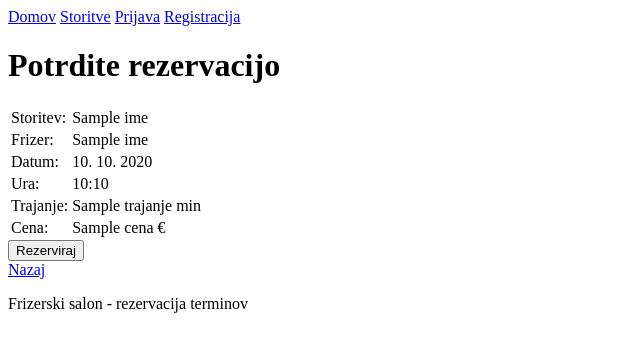
After one commit to hali-art/Tian-Amel-Naloga, a Django app: template rezervacije/templates/rezervacije/rezerviraj.html in a window 1280 px wide. The commit adds this page. Shown: the top 352 px of the page, without its empty margins (0-640 px from the left). Run offline with Django 3.2, Linux system fonts and the light colour scheme; the template is opened without the code that fills it: most values are stand-ins (such as "Sample title", 1, 10 or a date in 2020).

Commit message:
Obrazec za rezervacijo termina in stran s potrditvijo (#14)

```diff
--- a/rezervacije/templates/rezervacije/izbira_termina.html
+++ b/rezervacije/templates/rezervacije/izbira_termina.html
@@ -33,7 +33,7 @@
     {% if termini %}
         <div class="termini">
             {% for ura in termini %}
-                <span class="termin">{{ ura|time:"H:i" }}</span>
+                <a class="termin" href="{% url 'rezerviraj' %}?storitev={{ storitev.id }}&frizer={{ izbran_frizer.id }}&datum={{ izbran_datum|date:'Y-m-d' }}&ura={{ ura|time:'H:i' }}">{{ ura|time:"H:i" }}</a>
             {% endfor %}
         </div>
     {% else %}
--- /dev/null
+++ b/rezervacije/templates/rezervacije/rezerviraj.html
@@ -0,0 +1,27 @@
+{% extends 'rezervacije/base.html' %}
+
+{% block naslov %}Rezervacija{% endblock %}
+
+{% block vsebina %}
+<h1>Potrdite rezervacijo</h1>
+
+<table class="povzetek">
+    <tr><td>Storitev:</td><td>{{ storitev.ime }}</td></tr>
+    <tr><td>Frizer:</td><td>{{ frizer.ime }}</td></tr>
+    <tr><td>Datum:</td><td>{{ datum|date:"d. m. Y" }}</td></tr>
+    <tr><td>Ura:</td><td>{{ ura|time:"H:i" }}</td></tr>
+    <tr><td>Trajanje:</td><td>{{ storitev.trajanje }} min</td></tr>
+    <tr><td>Cena:</td><td>{{ storitev.cena }} €</td></tr>
+</table>
+
+<form method="post">
+    {% csrf_token %}
+    <input type="hidden" name="storitev" value="{{ storitev.id }}">
+    <input type="hidden" name="frizer" value="{{ frizer.id }}">
+    <input type="hidden" name="datum" value="{{ datum|date:'Y-m-d' }}">
+    <input type="hidden" name="ura" value="{{ ura|time:'H:i' }}">
+    <button type="submit">Rezerviraj</button>
+</form>
+
+<a href="{% url 'izbira_termina' storitev.id %}">Nazaj</a>
+{% endblock %}
--- a/rezervacije/urls.py
+++ b/rezervacije/urls.py
@@ -5,6 +5,8 @@ urlpatterns = [
     path('', views.domov, name='domov'),
     path('storitve/', views.seznam_storitev, name='storitve'),
     path('storitve/<int:storitev_id>/termin/', views.izbira_termina, name='izbira_termina'),
+    path('rezerviraj/', views.rezerviraj, name='rezerviraj'),
+    path('rezervacija/<int:rezervacija_id>/potrditev/', views.potrditev, name='potrditev'),
     path('registracija/', views.registracija, name='registracija'),
     path('prijava/', views.prijava, name='prijava'),
     path('odjava/', views.odjava, name='odjava'),
```
Also changed, not shown: rezervacije/templates/rezervacije/potrditev.html (added, +18 -0 lines), rezervacije/views.py (+43 -0 lines).
